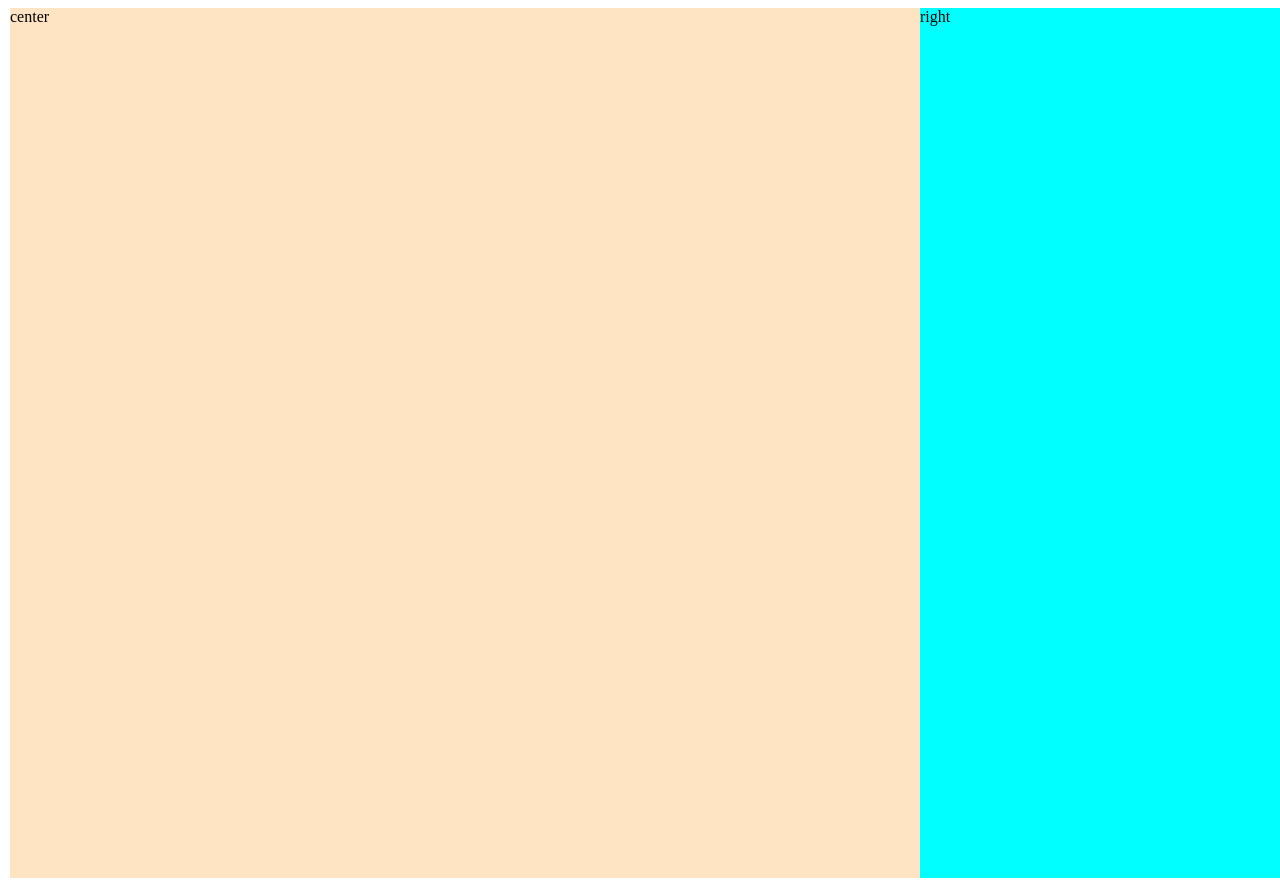
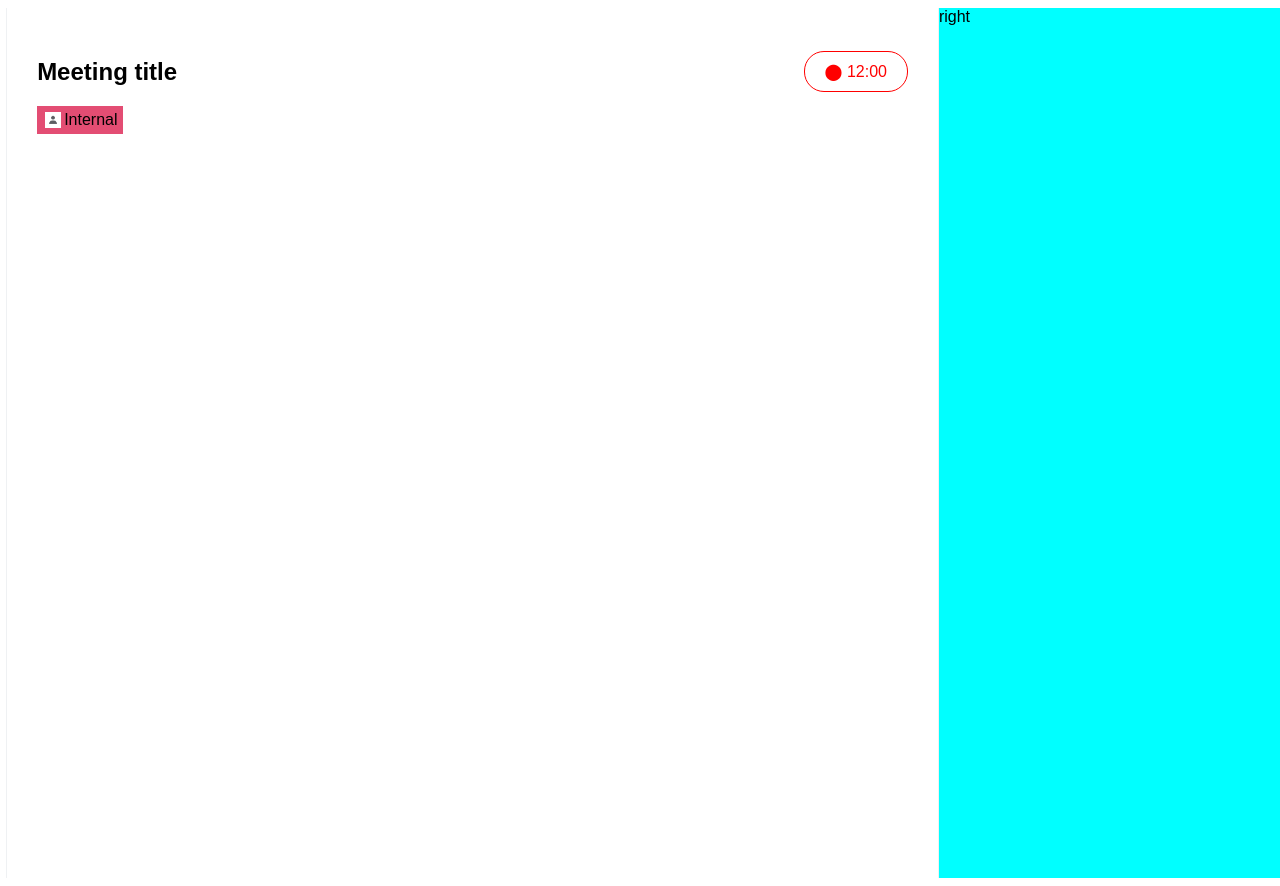
Before and after one commit to tintruong100/21088551_NgoTruongDucTin_WEB_TUAN4, a plain HTML site: page index.html in a window 1280 px wide. Shown: the top 886 px of the page. Drawn offline with Linux system fonts and the light colour scheme.

Commit message:
Add center_info

```diff
--- a/index.html
+++ b/index.html
@@ -7,6 +7,10 @@
     <meta name="viewport" content="width=device-width, initial-scale=1.0">
     <title>Document</title>
     <style>
+        body {
+            font-family: Arial, Helvetica, sans-serif;
+        }
+
         #wrapper {
             display: flex;
             justify-content: center;
@@ -20,7 +24,9 @@
 
         #center {
             width: 910px;
-            background-color: bisque;
+            border-left: 1px solid rgb(239, 241, 243);
+            border-right: 1px solid rgb(239, 241, 243);
+            padding: 30px;
         }
 
         #right {
@@ -58,6 +64,39 @@
         #setting {
             margin-top: 36px;
         }
+
+        #meeting_title {
+            display: flex;
+            align-items: center;
+            justify-content: space-between;
+        }
+
+        #meeting_title div {
+            color: red;
+            border: 1px solid red;
+            padding: 10px 20px 10px 20px;
+            border-radius: 20px;
+        }
+
+        #internal {
+            display: flex;
+            align-items: center;
+            background-color: #E34D73;
+            width: fit-content;
+            padding: 5px;
+        }
+
+        #internal img {
+            width: 10px;
+            height: 10px;
+            background-color: white;
+            margin: 0px 3px 0px 3px;
+            padding: 3px;
+        }
+
+        #internal p {
+            margin: 0px;
+        }
     </style>
 </head>
 
@@ -78,7 +117,18 @@
                     <img id="setting" src="icon\setting.png" width="44" alt="">
                 </div>
             </div>
-            <div id="center">center</div>
+            <div id="center">
+                <div id="meeting_title">
+                    <h2>Meeting title</h2>
+                    <div>&#11044; 12:00</div>
+                </div>
+                <div id="meeting_info">
+                    <div id="internal">
+                        <img src="icon\user.png" alt="">
+                        <p>Internal</p>
+                    </div>
+                </div>
+            </div>
             <div id="right">right</div>
 
         </div>
```
Also changed, not shown: demo/center_info.png (added).
